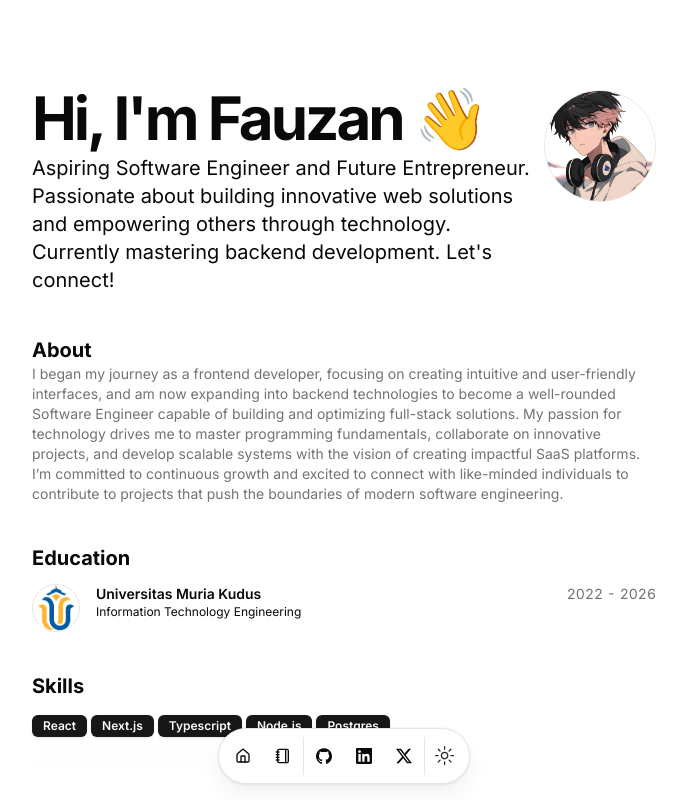
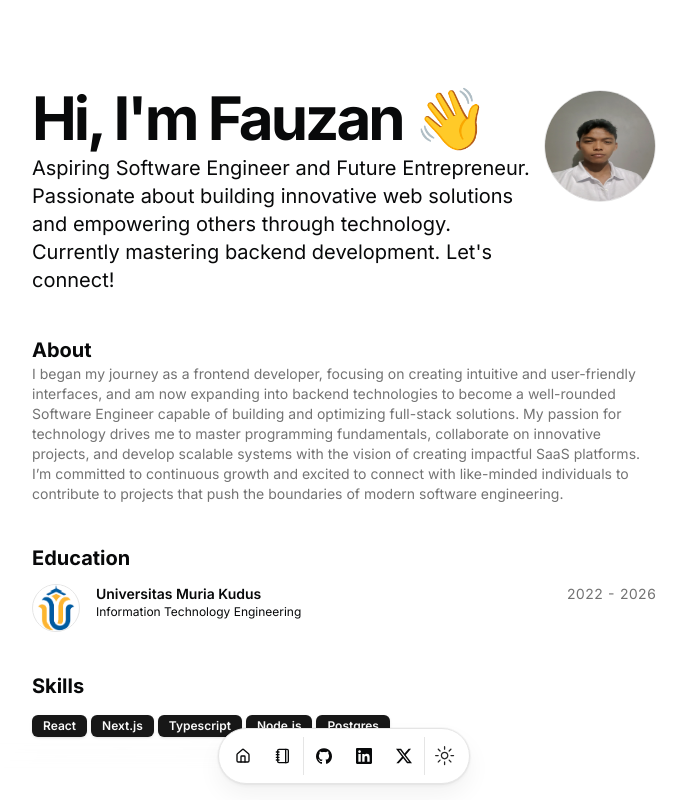
Before and after one commit to Asrori87/portfolio.v2, a Next.js app: page / in a window 1280 px wide. Shown: the top 800 px of the page, without its empty margins (296-983 px from the left). Built offline with nearby package versions, Linux system fonts and the light colour scheme.

Commit message:
Update resume.tsx

```diff
--- a/src/data/resume.tsx
+++ b/src/data/resume.tsx
@@ -11,7 +11,7 @@
 		"Aspiring Software Engineer and Future Entrepreneur. Passionate about building innovative web solutions and empowering others through technology. Currently mastering backend development. Let's connect!",
 	summary:
 		"I began my journey as a frontend developer, focusing on creating intuitive and user-friendly interfaces, and am now expanding into backend technologies to become a well-rounded Software Engineer capable of building and optimizing full-stack solutions. My passion for technology drives me to master programming fundamentals, collaborate on innovative projects, and develop scalable systems with the vision of creating impactful SaaS platforms. I’m committed to continuous growth and excited to connect with like-minded individuals to contribute to projects that push the boundaries of modern software engineering.",
-	avatarUrl: "/profil.jpeg",
+	avatarUrl: "/profil.jpg",
 	skills: [
 		"React",
 		"Next.js",
```
